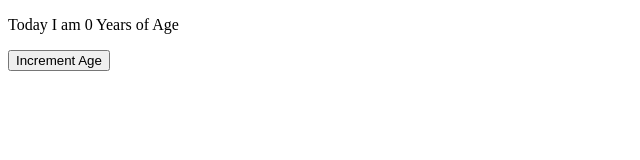
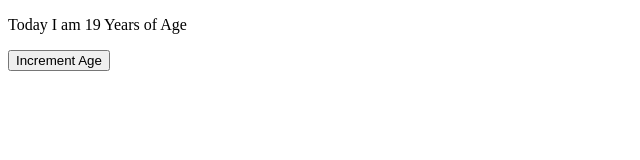
Before and after one commit to Shankar-pathade/Age-Incrementor---React-State-Events-Context-API---Post-Class---aiakljqb8uyk, a React app: page / in a window 1280 px wide. Shown: the top 160 px of the page, without its empty margins (0-640 px from the left). Built offline with nearby package versions, Linux system fonts and the light colour scheme.

Commit message:
Update App.js

```diff
--- a/src/components/App.js
+++ b/src/components/App.js
@@ -3,7 +3,7 @@ import "../styles/App.css";
 import Child from './Child';
 
 function App() {
-  const [age, setAge] = useState(0);
+  const [age, setAge] = useState(19);
 
   const incrementAge = () => {
     setAge(age + 1);
```
